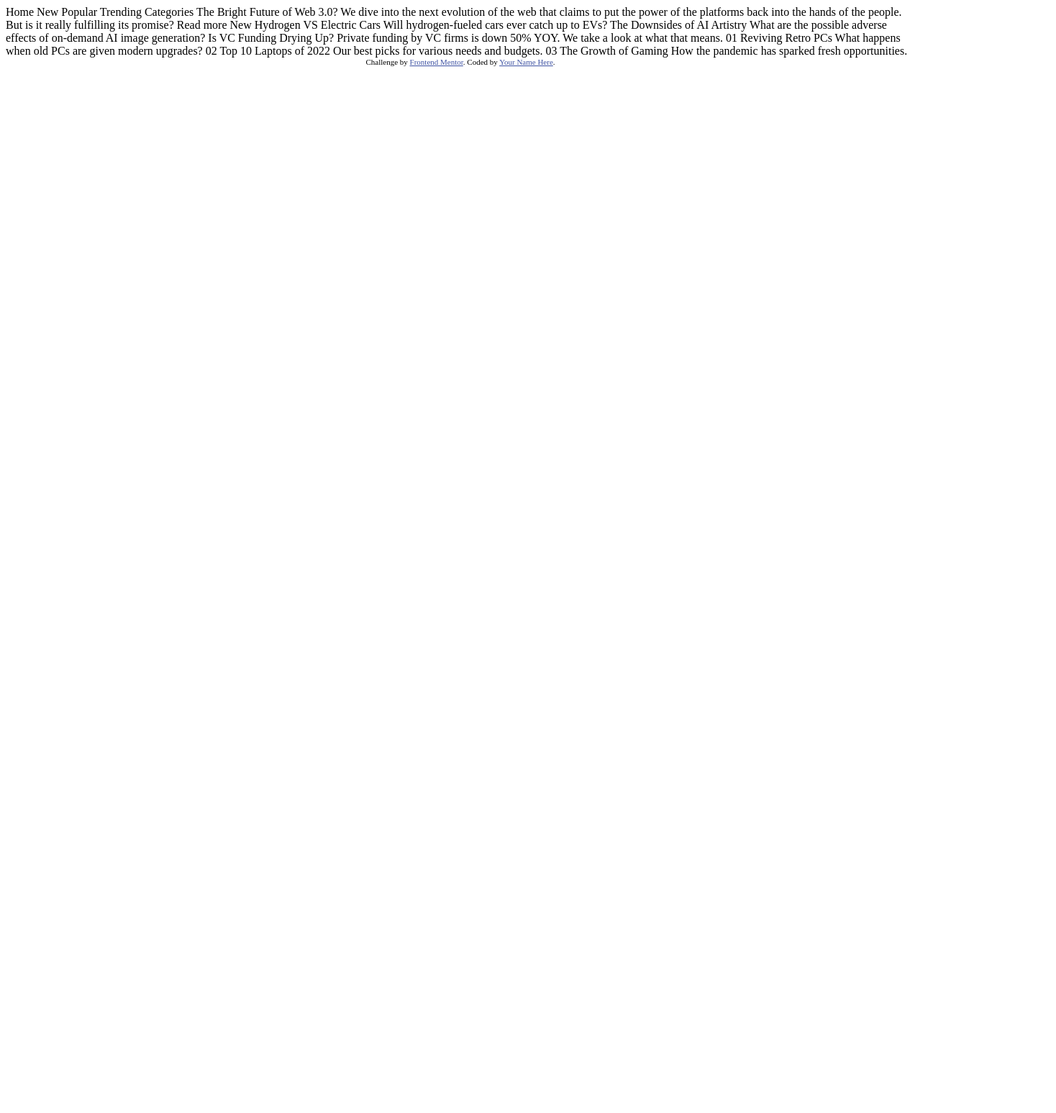
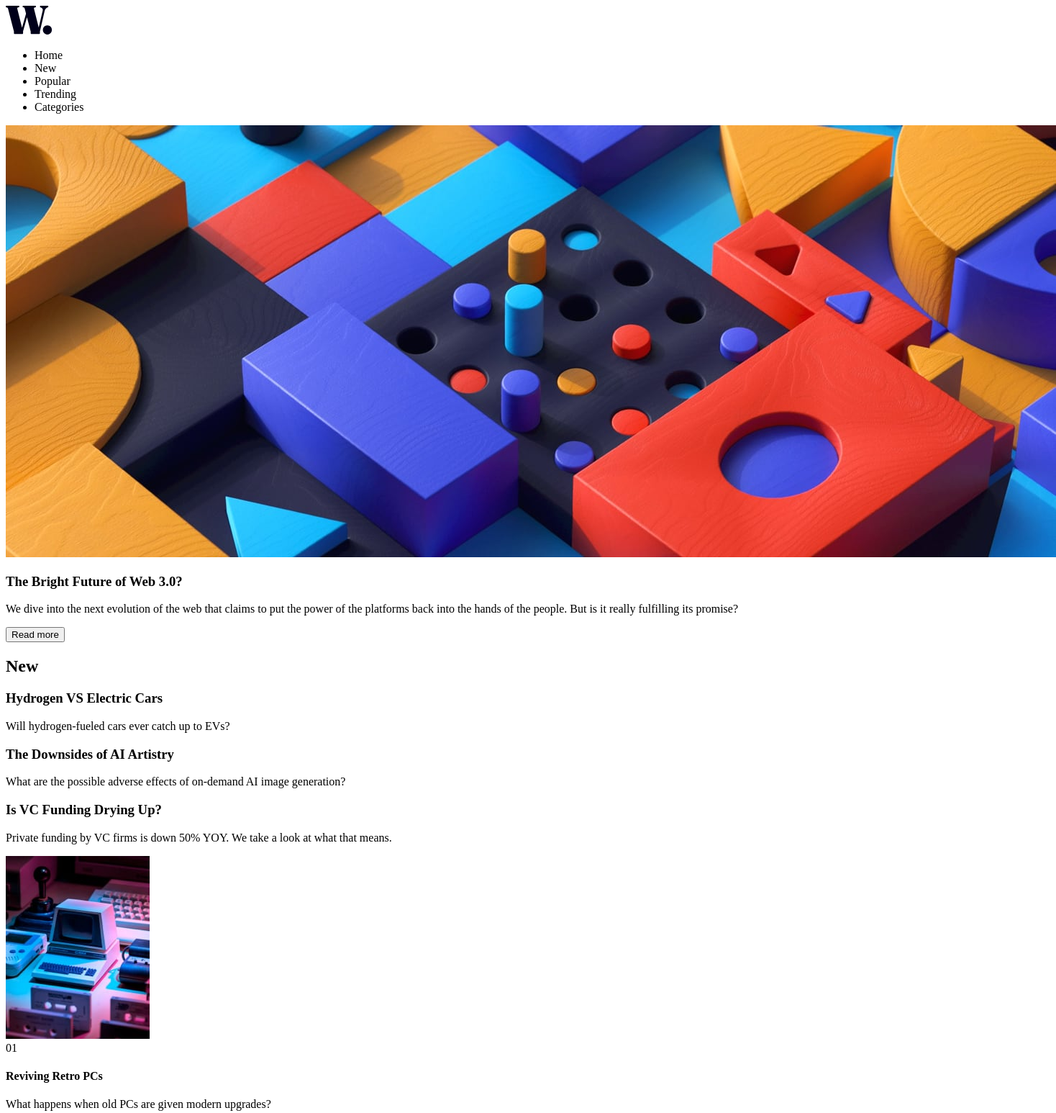
Before and after one commit to raissagd/news-homepage, a plain HTML site: page index.html in a window 1280 px wide. Shown: the top 1546 px of the page at 72% size, 1468 px wide, since content can reach past the window. Before the commit the page ends 800 px from the top, so only its background shows below. Drawn offline with Linux system fonts and the light colour scheme.

Commit message:
reogarnizando o arquivo HTML

```diff
--- a/index.html
+++ b/index.html
@@ -1,60 +1,121 @@
 <!DOCTYPE html>
 <html lang="en">
   <head>
-  <meta charset="UTF-8">
-  <meta name="viewport" content="width=device-width, initial-scale=1.0"> <!-- displays site properly based on user's device -->
+    <meta charset="UTF-8" />
+    <meta name="viewport" content="width=device-width, initial-scale=1.0" />
+    <!-- displays site properly based on user's device -->
 
-  <link rel="icon" type="image/png" sizes="32x32" href="./assets/images/favicon-32x32.png">
+    <link
+      rel="icon"
+      type="image/png"
+      sizes="32x32"
+      href="./assets/images/favicon-32x32.png"
+    />
+    <link rel="stylesheet" href="styles.css" />
 
     <title>Frontend Mentor | News homepage</title>
-
-  <!-- Feel free to remove these styles or customise in your own stylesheet 👍 -->
-  <style>
-    .attribution { font-size: 11px; text-align: center; }
-    .attribution a { color: hsl(228, 45%, 44%); }
-  </style>
   </head>
   <body>
+    <header>
+      <!-- Header contendo a imagem da logo do site e a navbar -->
+      <div>
+        <img src="assets/images/logo.svg" alt="" />
+      </div>
+      <nav>
+        <ul>
+          <li>Home</li>
+          <li>New</li>
+          <li>Popular</li>
+          <li>Trending</li>
+          <li>Categories</li>
+        </ul>
+      </nav>
+    </header>
 
-  Home
-  New
-  Popular
-  Trending
-  Categories
+    <section>
+      <div>
+        <!-- Seção principal -->
+        <img src="assets/images/image-web-3-desktop.jpg" alt="" />
 
-  The Bright Future of Web 3.0?
+        <article>
+          <h1>The Bright Future of Web 3.0?</h1>
+          <div>
+            <p>
+              We dive into the next evolution of the web that claims to put the
+              power of the platforms back into the hands of the people. But is
+              it really fulfilling its promise?
+            </p>
 
-  We dive into the next evolution of the web that claims to put the power of the platforms back into the hands of the people.
-  But is it really fulfilling its promise?
+            <button>Read more</button>
+          </div>
+        </article>
+      </div>
+      <!-- ------------------------------------------------- -->
 
-  Read more
+      <div>
+        <!-- Seção 'new' -->
+        <h2>New</h2>
 
-  New
+        <article>
+          <h3>Hydrogen VS Electric Cars</h3>
+          <p>Will hydrogen-fueled cars ever catch up to EVs?</p>
+        </article>
 
-  Hydrogen VS Electric Cars
-  Will hydrogen-fueled cars ever catch up to EVs?
+        <article>
+          <h3>The Downsides of AI Artistry</h3>
+          <p>
+            What are the possible adverse effects of on-demand AI image
+            generation?
+          </p>
+        </article>
 
-  The Downsides of AI Artistry
-  What are the possible adverse effects of on-demand AI image generation?
+        <article>
+          <h3>Is VC Funding Drying Up?</h3>
+          <p>
+            Private funding by VC firms is down 50% YOY. We take a look at what
+            that means.
+          </p>
+        </article>
+      </div>
+      <!-- ------------------------------------------------- -->
 
-  Is VC Funding Drying Up?
-  Private funding by VC firms is down 50% YOY. We take a look at what that means.
+      <div>
+        <!-- Seção inferior -->
+        <article>
+          <img src="assets/images/image-retro-pcs.jpg" alt="" />
+          <div>
+            <span>01</span>
+            <h4>Reviving Retro PCs</h4>
+            <p>What happens when old PCs are given modern upgrades?</p>
+          </div>
+        </article>
 
-  01
-  Reviving Retro PCs
-  What happens when old PCs are given modern upgrades?
+        <article>
+          <img src="assets/images/image-top-laptops.jpg" alt="" />
+          <div>
+            <span>02</span>
+            <h4>Top 10 Laptops of 2022</h4>
+            <p>Our best picks for various needs and budgets.</p>
+          </div>
+        </article>
 
-  02
-  Top 10 Laptops of 2022
-  Our best picks for various needs and budgets.
-
-  03
-  The Growth of Gaming
-  How the pandemic has sparked fresh opportunities.
+        <article>
+          <img src="assets/images/image-gaming-growth.jpg" alt="" />
+          <div>
+            <span>03</span>
+            <h4>The Growth of Gaming</h4>
+            <p>How the pandemic has sparked fresh opportunities.</p>
+          </div>
+        </article>
+      </div>
+      <!-- ------------------------------------------------- -->
+    </section>
 
     <div class="attribution">
-    Challenge by <a href="https://www.frontendmentor.io?ref=challenge" target="_blank">Frontend Mentor</a>.
-    Coded by <a href="#">Your Name Here</a>.
+      Challenge by
+      <a href="https://www.frontendmentor.io?ref=challenge" target="_blank"
+        >Frontend Mentor</a
+      >. Coded by <a href="#">Raissa Diniz</a>.
     </div>
   </body>
 </html>
--- /dev/null
+++ b/styles.css
@@ -0,0 +1,7 @@
+.attribution {
+  font-size: 11px;
+  text-align: center;
+}
+.attribution a {
+  color: hsl(228, 45%, 44%);
+}
```
Lines whose indentation alone changed are shown as unchanged.
